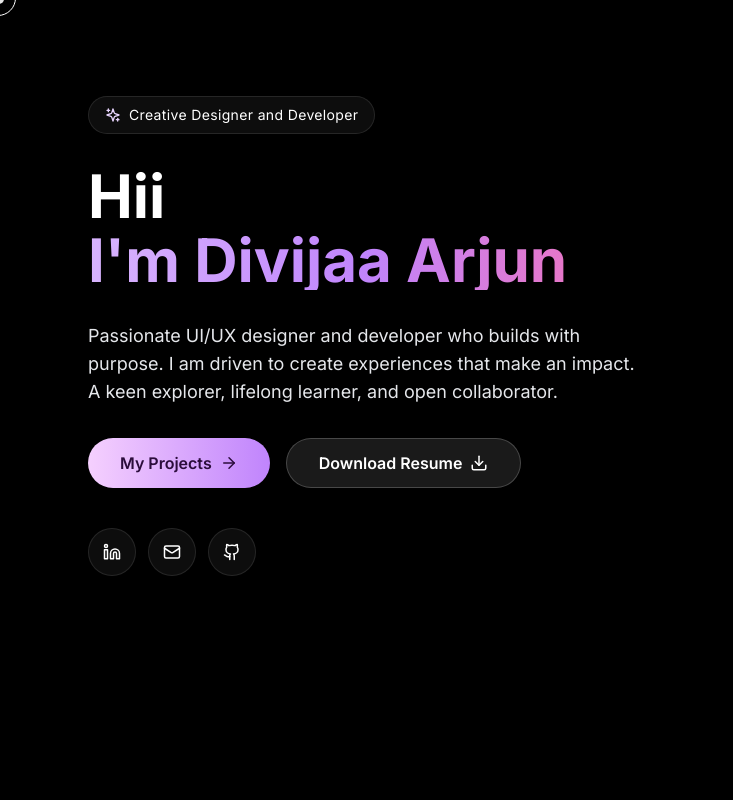
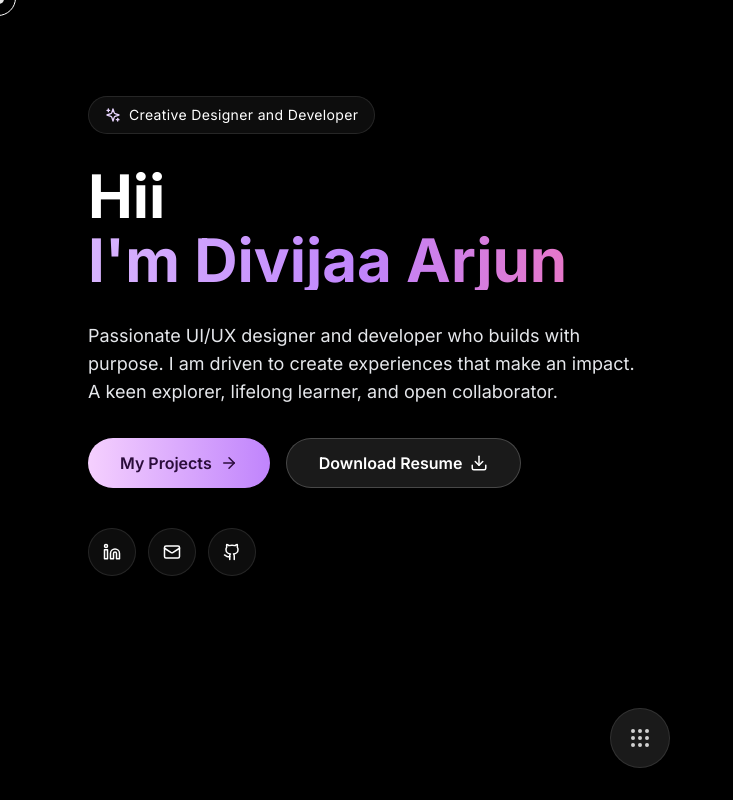
Before and after one commit to Divii2205/Portfolio, a Next.js app: page / in a window 1280 px wide. Shown: the whole page, without its empty margins (0-733 px from the left). Built offline with nearby package versions, Linux system fonts and the light colour scheme.

Commit message:
Navigation Section

```diff
--- a/app/page.tsx
+++ b/app/page.tsx
@@ -3,6 +3,7 @@
 import { useEffect, useState } from 'react'
 import Hero from '@/components/Hero'
 import Cursor from '@/components/Cursor'
+import Navigation from '@/components/Navigation'
 
 export default function Home() {
   const [mousePosition, setMousePosition] = useState({ x: 0, y: 0 })
@@ -18,6 +19,7 @@ export default function Home() {
   return (
     <main className="min-h-screen">
       <Cursor mousePosition={mousePosition} />
+      <Navigation />
       <Hero />
     </main>
   )
--- a/components/Cursor.tsx
+++ b/components/Cursor.tsx
@@ -29,29 +29,35 @@ export default function Cursor({ mousePosition }: CursorProps) {
   }, [mousePosition, dotX, dotY, outlineX, outlineY])
 
   useEffect(() => {
-    const handleMouseEnter = () => setIsHovering(true)
-    const handleMouseLeave = () => setIsHovering(false)
     const handleMouseDown = () => setIsClicking(true)
     const handleMouseUp = () => setIsClicking(false)
 
-    const interactive = document.querySelectorAll('a, button, [role="button"], input, textarea')
-    interactive.forEach((el) => {
-      el.addEventListener('mouseenter', handleMouseEnter)
-      el.addEventListener('mouseleave', handleMouseLeave)
-      el.addEventListener('mousedown', handleMouseDown)
-      el.addEventListener('mouseup', handleMouseUp)
-    })
+    // Use event delegation for hover detection
+    const handleMouseOver = (e: MouseEvent) => {
+      const target = e.target as HTMLElement
+      // Check if the target or its parents are interactive
+      const isInteractive = target.closest('a, button, [role="button"], input, textarea, .cursor-pointer')
+      if (isInteractive) {
+        setIsHovering(true)
+      }
+    }
 
+    const handleMouseOut = (e: MouseEvent) => {
+      const target = e.target as HTMLElement
+      const isInteractive = target.closest('a, button, [role="button"], input, textarea, .cursor-pointer')
+      if (isInteractive) {
+        setIsHovering(false)
+      }
+    }
+
+    document.addEventListener('mouseover', handleMouseOver)
+    document.addEventListener('mouseout', handleMouseOut)
     document.addEventListener('mousedown', handleMouseDown)
     document.addEventListener('mouseup', handleMouseUp)
 
     return () => {
-      interactive.forEach((el) => {
-        el.removeEventListener('mouseenter', handleMouseEnter)
-        el.removeEventListener('mouseleave', handleMouseLeave)
-        el.removeEventListener('mousedown', handleMouseDown)
-        el.removeEventListener('mouseup', handleMouseUp)
-      })
+      document.removeEventListener('mouseover', handleMouseOver)
+      document.removeEventListener('mouseout', handleMouseOut)
       document.removeEventListener('mousedown', handleMouseDown)
       document.removeEventListener('mouseup', handleMouseUp)
     }
--- a/components/Navigation.tsx
+++ b/components/Navigation.tsx
@@ -0,0 +1,88 @@
+'use client'
+
+import React, { useState } from 'react'
+import { motion, AnimatePresence } from 'framer-motion'
+import {
+    Home,
+    User,
+    Briefcase,
+    FolderGit2,
+    Trophy,
+    Mail,
+    Grip
+} from 'lucide-react'
+
+const navItems = [
+    { name: 'Home', icon: Home, href: '#home' },
+    { name: 'About', icon: User, href: '#about' },
+    { name: 'Experience', icon: Briefcase, href: '#experience' },
+    { name: 'Projects', icon: FolderGit2, href: '#projects' },
+    { name: 'Achievements', icon: Trophy, href: '#achievements' },
+    { name: 'Contact', icon: Mail, href: '#contact' },
+]
+
+export default function Navigation() {
+    const [isHovered, setIsHovered] = useState(false)
+    const COLLAPSED_WIDTH = 60
+    const EXPANDED_WIDTH = 720
+
+    return (
+        <div className="fixed bottom-8 left-1/2 -translate-x-1/2 z-50 flex items-center justify-center">
+            <motion.div
+                className="glass-effect relative flex items-center justify-center overflow-hidden rounded-full cursor-pointer"
+                initial={{ width: 60, height: 60, borderRadius: 999 }}
+                animate={{
+                    width: isHovered ? EXPANDED_WIDTH : COLLAPSED_WIDTH,
+                    height: 60,
+                    paddingRight: isHovered ? 20 : 0,
+                    paddingLeft: isHovered ? 20 : 0,
+                }}
+                transition={{ type: 'spring', stiffness: 400, damping: 30 }}
+                onHoverStart={() => setIsHovered(true)}
+                onHoverEnd={() => setIsHovered(false)}
+            >
+                {/* Menu Icon (9 dots) */}
+                <AnimatePresence mode='wait'>
+                    {!isHovered && (
+                        <motion.div
+                            key="menu-icon"
+                            className="absolute inset-0 flex items-center justify-center"
+                            initial={{ opacity: 0, rotate: -90 }}
+                            animate={{ opacity: 1, rotate: 0 }}
+                            exit={{ opacity: 0, rotate: 90 }}
+                            transition={{ duration: 0.2 }}
+                        >
+                            <Grip className="w-6 h-6 text-white/80" />
+                        </motion.div>
+                    )}
+                </AnimatePresence>
+
+                {/* Nav Items */}
+                <AnimatePresence>
+                    {isHovered && (
+                        <motion.div
+                            className="flex items-center gap-1"
+                            initial={{ opacity: 0, x: 20 }}
+                            animate={{ opacity: 1, x: 0 }}
+                            exit={{ opacity: 0, x: 20 }}
+                            transition={{ duration: 0.3, delay: 0.1 }}
+                        >
+                            {navItems.map((item, index) => (
+                                <a
+                                    key={item.name}
+                                    href={item.href}
+                                    className="group relative flex items-center gap-2 px-3 py-2 rounded-full hover:bg-white/10 transition-all duration-300"
+                                >
+                                    <item.icon className="w-5 h-5 text-purple-300 group-hover:text-purple-200 transition-colors" />
+                                    <span className="text-sm font-medium text-white/70 group-hover:text-white whitespace-nowrap">
+                                        {item.name}
+                                    </span>
+                                </a>
+                            ))}
+                        </motion.div>
+                    )}
+                </AnimatePresence>
+            </motion.div>
+        </div>
+    )
+}
--- a/package.json
+++ b/package.json
@@ -9,11 +9,11 @@
     "lint": "next lint"
   },
   "dependencies": {
+    "framer-motion": "^10.16.0",
+    "lucide-react": "^0.294.0",
     "next": "^14.0.0",
     "react": "^18.2.0",
-    "react-dom": "^18.2.0",
-    "framer-motion": "^10.16.0",
-    "lucide-react": "^0.294.0"
+    "react-dom": "^18.2.0"
   },
   "devDependencies": {
     "@types/node": "^20.0.0",
```
